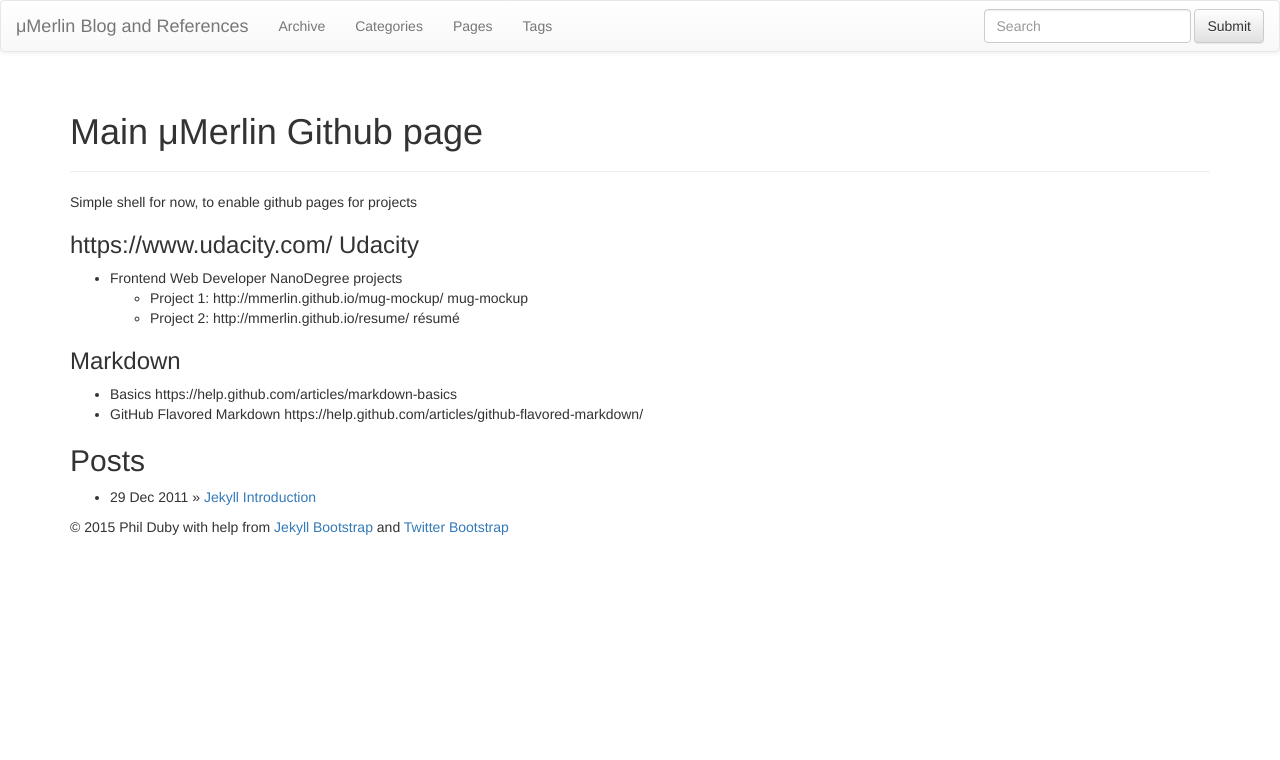
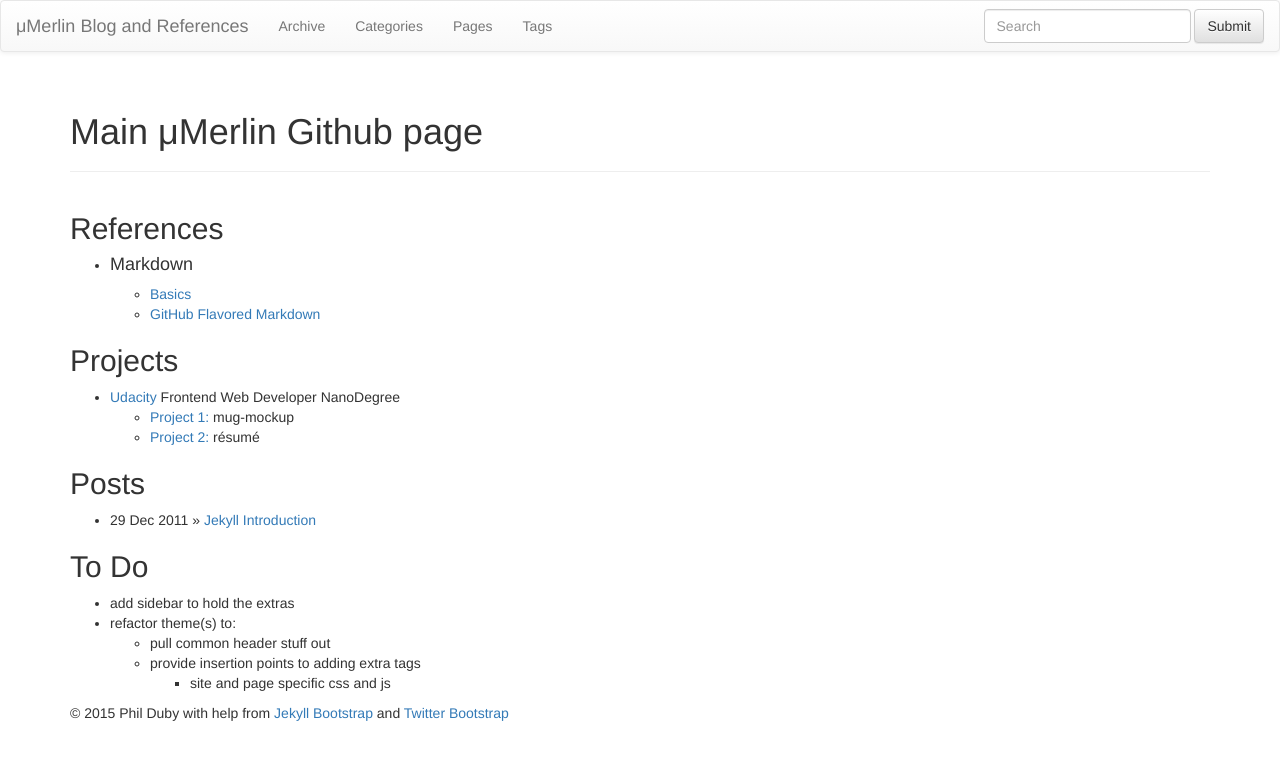
Before and after one commit to mMerlin/mMerlin.github.io, a Jekyll site: the page built from index.md, in a window 1280 px wide. Shown: the top 760 px of the page. Built offline with Jekyll 4.4.1, drawn with Linux system fonts in a browser that asks for light colours; nearby versions of some CDN libraries; library files that are not in the unit come from our copies.

Commit message:
Add main page blocks for references, projects, and TODO

```diff
--- a/index.md
+++ b/index.md
@@ -5,16 +5,15 @@ title: Main μMerlin Github page
 <!-- tagline: Supporting tagline -->
 {% include JB/setup %}
 
-Simple shell for now, to enable github pages for projects
+## References
+* #### Markdown
+  * <a href="https://help.github.com/articles/markdown-basics">Basics</a>
+  * <a href="https://help.github.com/articles/github-flavored-markdown/">GitHub Flavored Markdown</a>
 
-### https://www.udacity.com/ Udacity
-* Frontend Web Developer NanoDegree projects
-  * Project 1: http://mmerlin.github.io/mug-mockup/ mug-mockup
-  * Project 2: http://mmerlin.github.io/resume/ résumé
-
-### Markdown
-* Basics https://help.github.com/articles/markdown-basics
-* GitHub Flavored Markdown https://help.github.com/articles/github-flavored-markdown/
+## Projects
+* <a href="https://www.udacity.com/">Udacity</a> Frontend Web Developer NanoDegree
+  * <a href="http://mmerlin.github.io/mug-mockup/">Project 1:</a> mug-mockup
+  * <a href="http://mmerlin.github.io/resume/">Project 2:</a> résumé
 
 ## Posts
 <ul class="posts">
@@ -22,3 +21,10 @@ Simple shell for now, to enable github pages for projects
     <li><span>{{ post.date | date_to_string }}</span> &raquo; <a href="{{ BASE_PATH }}{{ post.url }}">{{ post.title }}</a></li>
   {% endfor %}
 </ul>
+
+## To Do
+* add sidebar to hold the extras
+* refactor theme(s) to:
+  * pull common header stuff out
+  * provide insertion points to adding extra tags
+    * site and page specific css and js
```
